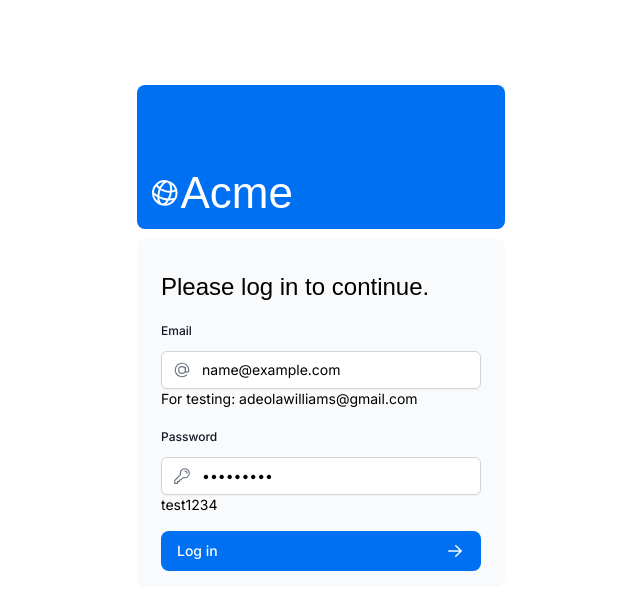
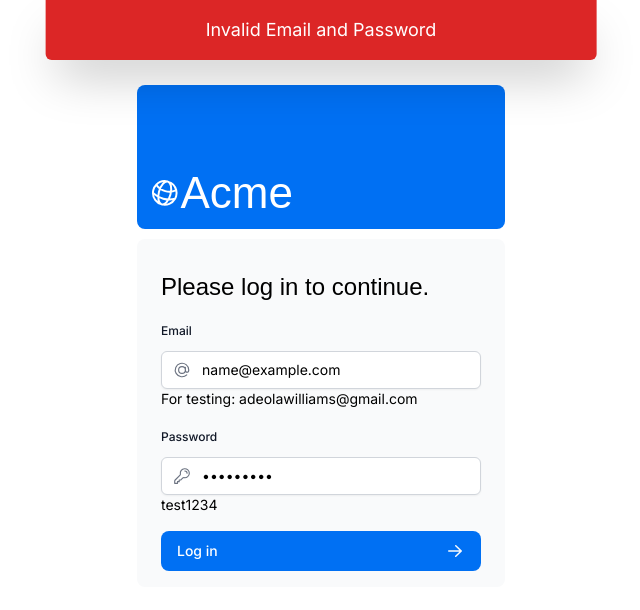
Before and after one commit to Adeolawilliamss/ACME-website, a Next.js app in the folder ACME-website/: page /login in a window 1280 px wide. Both pictures are taken after typing "name@example.com", "Sample123" into the empty fields and a click on the button "Log in". Shown: the top 610 px of the page, without its empty margins (319-959 px from the left). Built offline with nearby package versions, Linux system fonts and the light colour scheme; no server answers; a web font is replaced by a local one.

Commit message:
Implemented the Alert function

```diff
--- a/ACME-website/app/context/alertContext.tsx
+++ b/ACME-website/app/context/alertContext.tsx
@@ -1,45 +1,45 @@
-// 'use client';
+'use client';
 
-// import React, { createContext, useContext, useState } from 'react';
+import React, { createContext, useContext, useState } from 'react';
 
-// type AlertType = 'success' | 'error' | null;
+type AlertType = 'success' | 'error' | null;
 
-// interface AlertContextType {
-//   message: string | null;
-//   type: AlertType;
-//   showAlert: (type: AlertType, message: string) => void;
-//   hideAlert: () => void;
-// }
+interface AlertContextType {
+  message: string | null;
+  type: AlertType;
+  showAlert: (type: AlertType, message: string) => void;
+  hideAlert: () => void;
+}
 
-// const AlertContext = createContext<AlertContextType | undefined>(undefined);
+const AlertContext = createContext<AlertContextType | undefined>(undefined);
 
-// export const AlertProvider = ({ children }: { children: React.ReactNode }) => {
-//   const [message, setMessage] = useState<string | null>(null);
-//   const [type, setType] = useState<AlertType>(null);
+export const AlertProvider = ({ children }: { children: React.ReactNode }) => {
+  const [message, setMessage] = useState<string | null>(null);
+  const [type, setType] = useState<AlertType>(null);
 
-//   const showAlert = (type: AlertType, message: string) => {
-//     setType(type);
-//     setMessage(message);
-//     setTimeout(() => {
-//       setMessage(null);
-//       setType(null);
-//     }, 3000); // hide after 3 seconds
-//   };
+  const showAlert = (type: AlertType, message: string) => {
+    setType(type);
+    setMessage(message);
+    setTimeout(() => {
+      setMessage(null);
+      setType(null);
+    }, 3000); // hide after 3 seconds
+  };
 
-//   const hideAlert = () => {
-//     setMessage(null);
-//     setType(null);
-//   };
+  const hideAlert = () => {
+    setMessage(null);
+    setType(null);
+  };
 
-//   return (
-//     <AlertContext.Provider value={{ message, type, showAlert, hideAlert }}>
-//       {children}
-//     </AlertContext.Provider>
-//   );
-// };
+  return (
+    <AlertContext.Provider value={{ message, type, showAlert, hideAlert }}>
+      {children}
+    </AlertContext.Provider>
+  );
+};
 
-// export const useAlert = (): AlertContextType => {
-//   const context = useContext(AlertContext);
-//   if (!context) throw new Error('useAlert must be used within an AlertProvider');
-//   return context;
-// };
+export const useAlert = (): AlertContextType => {
+  const context = useContext(AlertContext);
+  if (!context) throw new Error('useAlert must be used within an AlertProvider');
+  return context;
+};
--- a/ACME-website/app/layout.tsx
+++ b/ACME-website/app/layout.tsx
@@ -1,6 +1,8 @@
 import "@/app/ui/global.css";
 import { Metadata } from "next";
 import { inter } from "@/app/ui/fonts";
+import { AlertProvider } from "./context/alertContext";
+import Alert from "./ui/alert";
 
 export const metadata: Metadata = {
   title: {
@@ -17,7 +19,10 @@ export default function RootLayout({
   return (
     <html lang="en">
       <body className={`${inter.className} antialiased`}>
+        <AlertProvider>
+          <Alert />
           {children}
+        </AlertProvider>
       </body>
     </html>
   );
--- a/ACME-website/app/ui/alert.tsx
+++ b/ACME-website/app/ui/alert.tsx
@@ -1,20 +1,19 @@
-// 'use client';
+"use client";
 
-// import React from 'react';
-// import { useAlert } from '../context/alertContext';
+import React from "react";
+import { useAlert } from "../context/alertContext";
 
-// const Alert: React.FC = () => {
-//   const { alert } = useAlert();
+const Alert: React.FC = () => {
+  const { message, type } = useAlert();
 
-//   if (!alert) return null;
+  if (!message || !type) return null;
 
-//   const baseClasses =
-//     'fixed top-0 left-1/2 -translate-x-1/2 z-[9999] text-white text-lg font-normal text-center rounded-b-md px-40 py-4 shadow-2xl whitespace-nowrap';
+  const baseClasses =
+    "fixed top-0 left-1/2 -translate-x-1/2 z-[9999] text-white text-lg font-normal text-center rounded-b-md px-40 py-4 shadow-2xl whitespace-nowrap";
 
-//   const alertColor =
-//     alert.type === 'success' ? 'bg-green-600' : 'bg-red-600';
+  const alertColor = type === "success" ? "bg-green-600" : "bg-red-600";
 
-//   return <div className={`${baseClasses} ${alertColor}`}>{alert.msg}</div>;
-// };
+  return <div className={`${baseClasses} ${alertColor}`}>{message}</div>;
+};
 
-// export default Alert;
+export default Alert;
--- a/ACME-website/app/ui/login-form.tsx
+++ b/ACME-website/app/ui/login-form.tsx
@@ -6,12 +6,14 @@ import { lusitana } from "@/app/ui/fonts";
 import { AtSymbolIcon, KeyIcon } from "@heroicons/react/24/outline";
 import { ArrowRightIcon } from "@heroicons/react/20/solid";
 import { Button } from "@/app/ui/button";
+import { useAlert } from "../context/alertContext";
 import axiosInstance from "@/app/lib/axios";
 
 export default function LoginForm() {
   const router = useRouter();
   const [email, setEmail] = useState("");
   const [password, setPassword] = useState("");
+  const { showAlert } = useAlert();
   const [isPending, setIsPending] = useState(false);
 
   const handleLogin = async (e: React.FormEvent<HTMLFormElement>) => {
@@ -25,6 +27,7 @@ export default function LoginForm() {
       setIsPending(false);
       router.push("/dashboard");
     } catch (err) {
+      showAlert("error", "Invalid Email and Password");
       console.error("Failed to login:", err);
     }
   };
```
